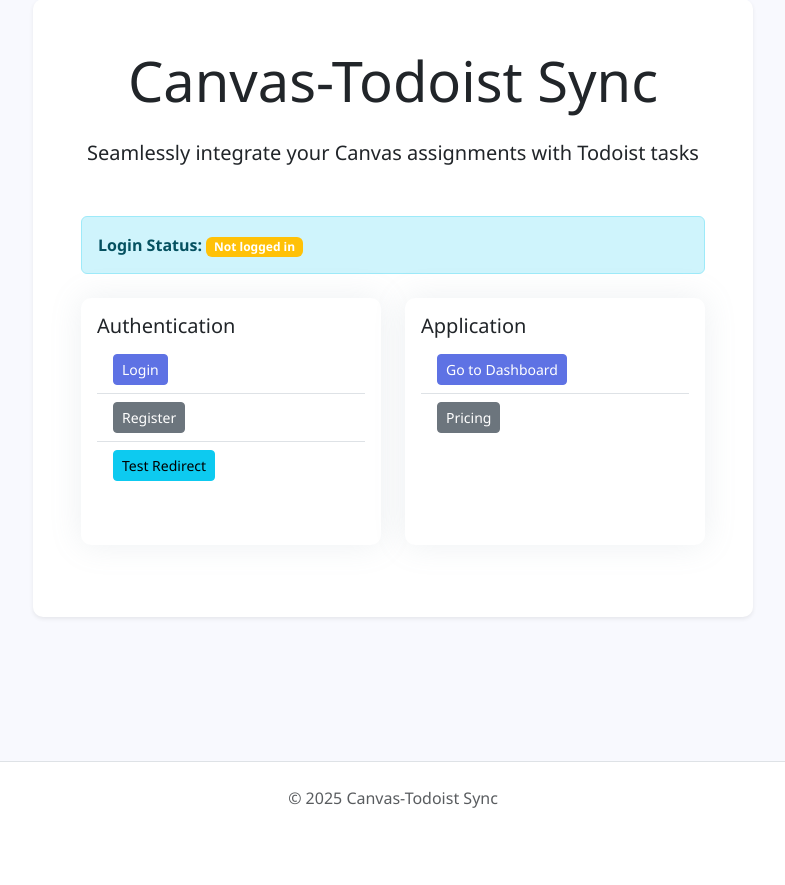
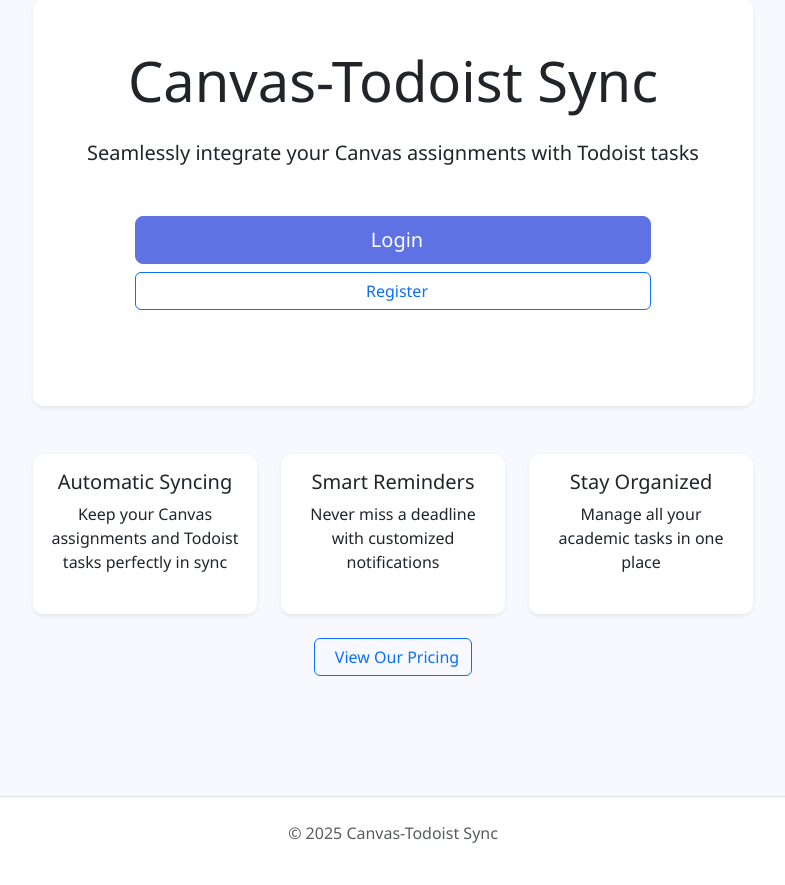
Before and after one commit to Ruthless21/canvas-todoist-sync, a Flask app: page / in a window 1280 px wide. Shown: the part 145-1030 px from the top of the page, without its empty margins (247-1032 px from the left). Before the commit the page ends 953 px from the top, so only its background shows below. Run offline with Flask 3, Linux system fonts and the light colour scheme.

Commit message:
Restore clean homepage design without debugging elements

```diff
--- a/templates/index.html
+++ b/templates/index.html
@@ -9,64 +9,76 @@
                     <h1 class="display-4 text-center mb-4">Canvas-Todoist Sync</h1>
                     <p class="lead text-center mb-5">Seamlessly integrate your Canvas assignments with Todoist tasks</p>
 
-                    <!-- Login Status -->
-                    <div class="alert alert-info mb-4">
-                        <strong>Login Status:</strong>
-                        {% if current_user.is_authenticated %}
-                            <span class="badge bg-success">Logged in as {{ current_user.username }}</span>
-                        {% else %}
-                            <span class="badge bg-warning">Not logged in</span>
-                        {% endif %}
-                    </div>
+                    {% if current_user.is_authenticated %}
+                        <div class="alert alert-success mb-4 text-center">
+                            Welcome back, {{ current_user.username }}!
+                        </div>
 
-                    <div class="row mb-4">
-                        <div class="col-md-6">
-                            <div class="card h-100">
-                                <div class="card-body">
-                                    <h5 class="card-title">Authentication</h5>
-                                    <ul class="list-group list-group-flush mb-3">
-                                        {% if not current_user.is_authenticated %}
-                                        <li class="list-group-item">
-                                            <a href="{{ url_for('auth.login') }}" class="btn btn-primary btn-sm">Login</a>
-                                        </li>
-                                        <li class="list-group-item">
-                                            <a href="{{ url_for('auth.register') }}" class="btn btn-secondary btn-sm">Register</a>
-                                        </li>
-                                        {% else %}
-                                        <li class="list-group-item">
-                                            <a href="{{ url_for('auth.logout') }}" class="btn btn-warning btn-sm">Logout</a>
-                                        </li>
-                                        {% endif %}
-                                        <li class="list-group-item">
-                                            <a href="{{ url_for('auth.test_redirect') }}" class="btn btn-info btn-sm">Test Redirect</a>
-                                        </li>
-                                    </ul>
-                                </div>
+                        <div class="row justify-content-center mb-4">
+                            <div class="col-md-8 text-center">
+                                <a href="{{ url_for('dashboard.index') }}" class="btn btn-primary btn-lg mb-2 w-100">
+                                    <i class="fas fa-tachometer-alt me-2"></i>Go to Dashboard
+                                </a>
+                                <a href="{{ url_for('settings.index') }}" class="btn btn-outline-secondary mb-2 w-100">
+                                    <i class="fas fa-cog me-2"></i>Settings
+                                </a>
+                                <a href="{{ url_for('auth.logout') }}" class="btn btn-outline-danger w-100">
+                                    <i class="fas fa-sign-out-alt me-2"></i>Logout
+                                </a>
                             </div>
                         </div>
-                        <div class="col-md-6">
-                            <div class="card h-100">
-                                <div class="card-body">
-                                    <h5 class="card-title">Application</h5>
-                                    <ul class="list-group list-group-flush mb-3">
-                                        <li class="list-group-item">
-                                            <a href="{{ url_for('main.dashboard_redirect') }}" class="btn btn-primary btn-sm">Go to Dashboard</a>
-                                        </li>
-                                        <li class="list-group-item">
-                                            <a href="{{ url_for('payments.pricing') }}" class="btn btn-secondary btn-sm">Pricing</a>
-                                        </li>
-                                        {% if current_user.is_authenticated %}
-                                        <li class="list-group-item">
-                                            <a href="{{ url_for('settings.index') }}" class="btn btn-info btn-sm">Settings</a>
-                                        </li>
-                                        {% endif %}
-                                    </ul>
-                                </div>
+                    {% else %}
+                        <div class="row justify-content-center mb-5">
+                            <div class="col-md-10 text-center">
+                                <a href="{{ url_for('auth.login') }}" class="btn btn-primary btn-lg mb-2 w-100">
+                                    <i class="fas fa-sign-in-alt me-2"></i>Login
+                                </a>
+                                <a href="{{ url_for('auth.register') }}" class="btn btn-outline-primary w-100">
+                                    <i class="fas fa-user-plus me-2"></i>Register
+                                </a>
                             </div>
+                        </div>
+                    {% endif %}
+                </div>
+            </div>
+
+            <div class="row mt-4 g-4">
+                <div class="col-md-4">
+                    <div class="card h-100 shadow-sm">
+                        <div class="card-body text-center">
+                            <i class="fas fa-sync-alt fa-2x text-primary mb-3"></i>
+                            <h5 class="card-title">Automatic Syncing</h5>
+                            <p class="card-text">Keep your Canvas assignments and Todoist tasks perfectly in sync</p>
+                        </div>
+                    </div>
+                </div>
+                <div class="col-md-4">
+                    <div class="card h-100 shadow-sm">
+                        <div class="card-body text-center">
+                            <i class="fas fa-bell fa-2x text-primary mb-3"></i>
+                            <h5 class="card-title">Smart Reminders</h5>
+                            <p class="card-text">Never miss a deadline with customized notifications</p>
+                        </div>
+                    </div>
+                </div>
+                <div class="col-md-4">
+                    <div class="card h-100 shadow-sm">
+                        <div class="card-body text-center">
+                            <i class="fas fa-check-circle fa-2x text-primary mb-3"></i>
+                            <h5 class="card-title">Stay Organized</h5>
+                            <p class="card-text">Manage all your academic tasks in one place</p>
                         </div>
                     </div>
                 </div>
             </div>
+
+            {% if not current_user.is_authenticated %}
+            <div class="text-center mt-4">
+                <a href="{{ url_for('payments.pricing') }}" class="btn btn-outline-primary">
+                    <i class="fas fa-tag me-2"></i>View Our Pricing
+                </a>
+            </div>
+            {% endif %}
         </div>
     </div>
 </div>
```
